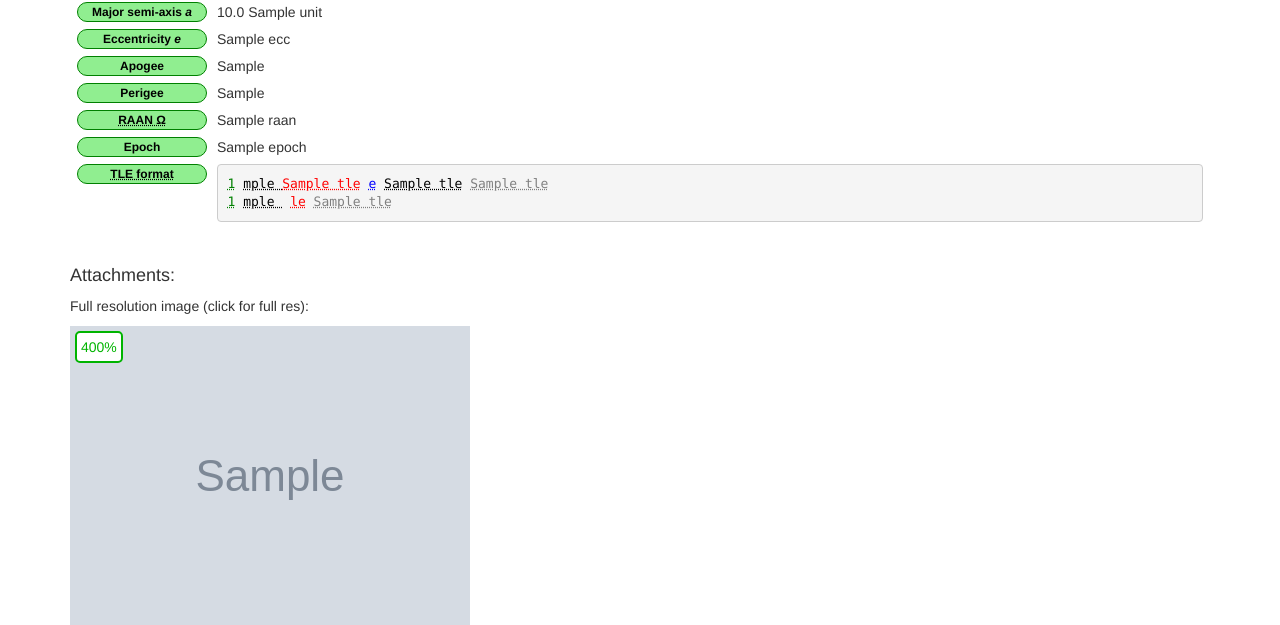
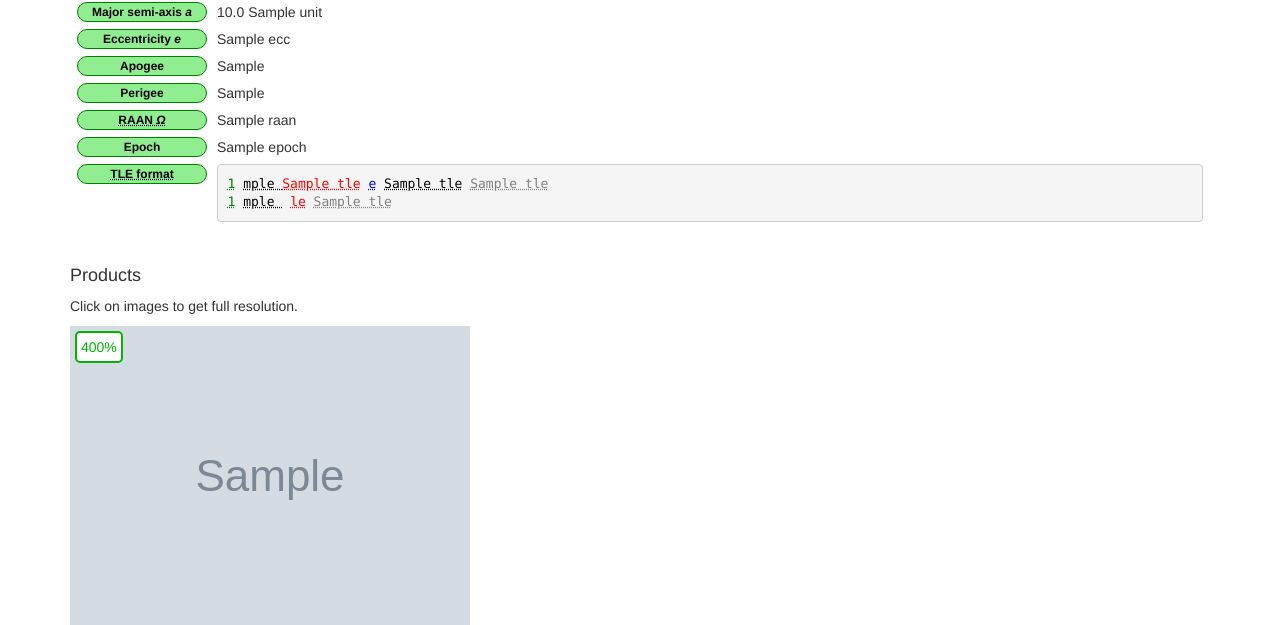
Before and after one commit to gut-space/svarog, a Flask app: template server/templates/obs.html in a window 1280 px wide. Shown: the part 1279-1904 px from the top of the page. Run offline with Flask 2, Linux system fonts and the light colour scheme; the template is opened without the code that fills it: most values are stand-ins (such as "Sample title", 1, 10 or a date in 2020); grey boxes marked "Sample" are stand-in pictures; some libraries are stand-ins or nearby versions.

Commit message:
Cosmetic corrections

```diff
--- a/server/templates/base.html
+++ b/server/templates/base.html
@@ -56,7 +56,7 @@
     <div class="container">{% block content %}{% endblock %}</div>
     <div id="footer" class="text-center">
         {% block footer %}
-        &copy; Copyright 2020 by AQUARIUS.
+        &copy; Copyright 2021 by AQUARIUS team.
         {% if footer %}
         Version <a href="https://github.com/gut-space/satnogs/commit/{{ footer.commit }}">{{ footer.commit }}</a>,
         updated on {{ footer.timestamp }}
--- a/server/templates/obs.html
+++ b/server/templates/obs.html
@@ -51,7 +51,7 @@
         <dt class="badge">Perigee</dt><dd> {{ orbit.r_p}} </dd>
         <dt class="badge"><abbr title="Right Ascension of the Ascending Node (or longtiude of the AN),
 describes the angle where orbital plane crosses the equatorial plane.
-In other words, how rotated the orbital plane is around the the polar N-S axis.">RAAN &Omega;</abbr>
+In other words, how rotated the orbital plane is around the the polar N-S axis.">RAAN <i>&Omega;</i></abbr>
         </dt><dd> {{orbit.raan}} </dd>
         <dt class="badge">Epoch</dt><dd>{{ orbit.epoch }}</dd>
 
@@ -99,8 +99,8 @@ In other words, how rotated the orbital plane is around the the polar N-S axis."
 
     {% endif %}
 
-    <h4>Attachments:</h4>
-    <p>Full resolution image (click for full res):</p>
+    <h4>Products</h4>
+    <p>Click on images to get full resolution.</p>
     {% for file_ in files %}
         <div class="product-wrapper">
             {% if file_.rating %}
```
